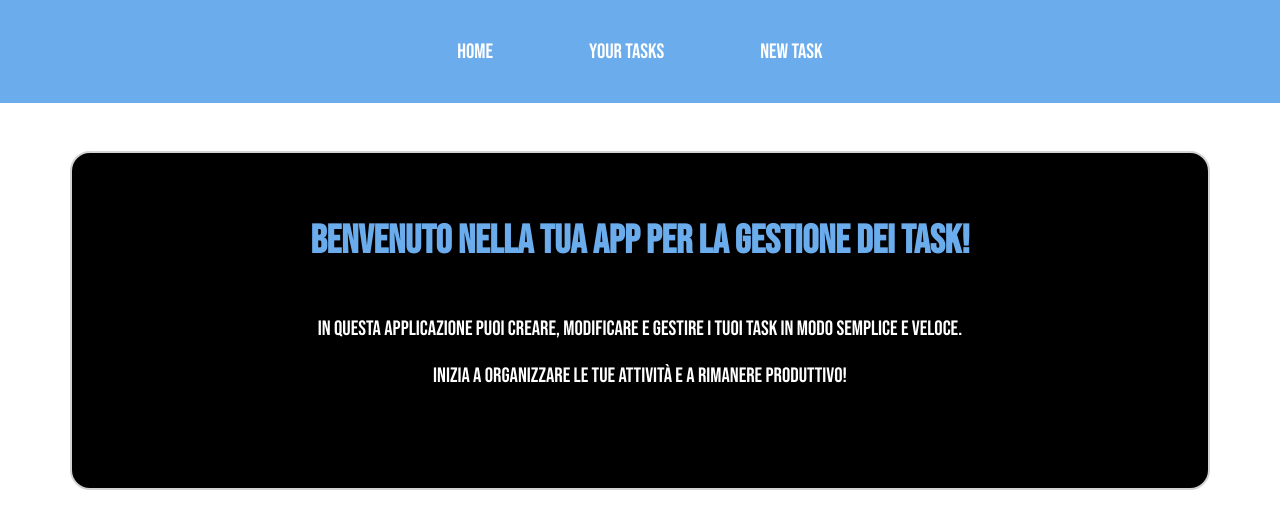
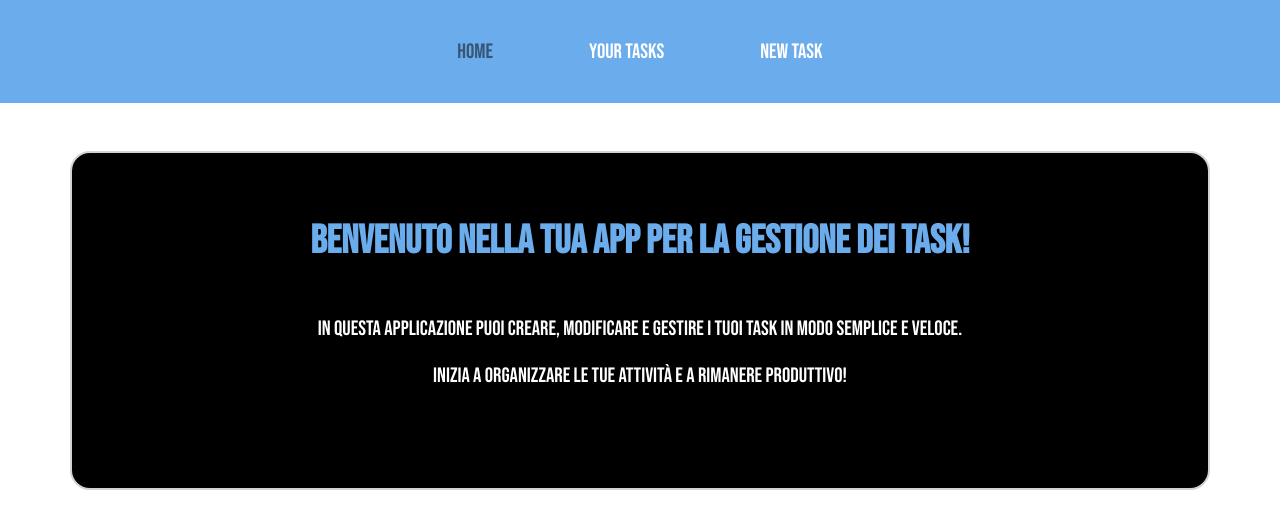
Before and after one commit to Stefanospedicato/ex-react-task-manager, a React (Vite) app: page / in a window 1280 px wide. In both pictures the pointer is over the link "HOME". Shown: the top 528 px of the page. Built offline with nearby package versions, Linux system fonts and the light colour scheme; no server answers; a web font is replaced by a local one.

Commit message:
feat: add hover property to header's li

```diff
--- a/src/index.css
+++ b/src/index.css
@@ -22,6 +22,11 @@ header ul {
     text-decoration: none;
     color: white;
     margin: 0 3rem;
+
+    &&:hover {
+      text-decoration: none;
+      color: rgba(0, 0, 0, 0.5);
+    }
   }
 }
 
```
